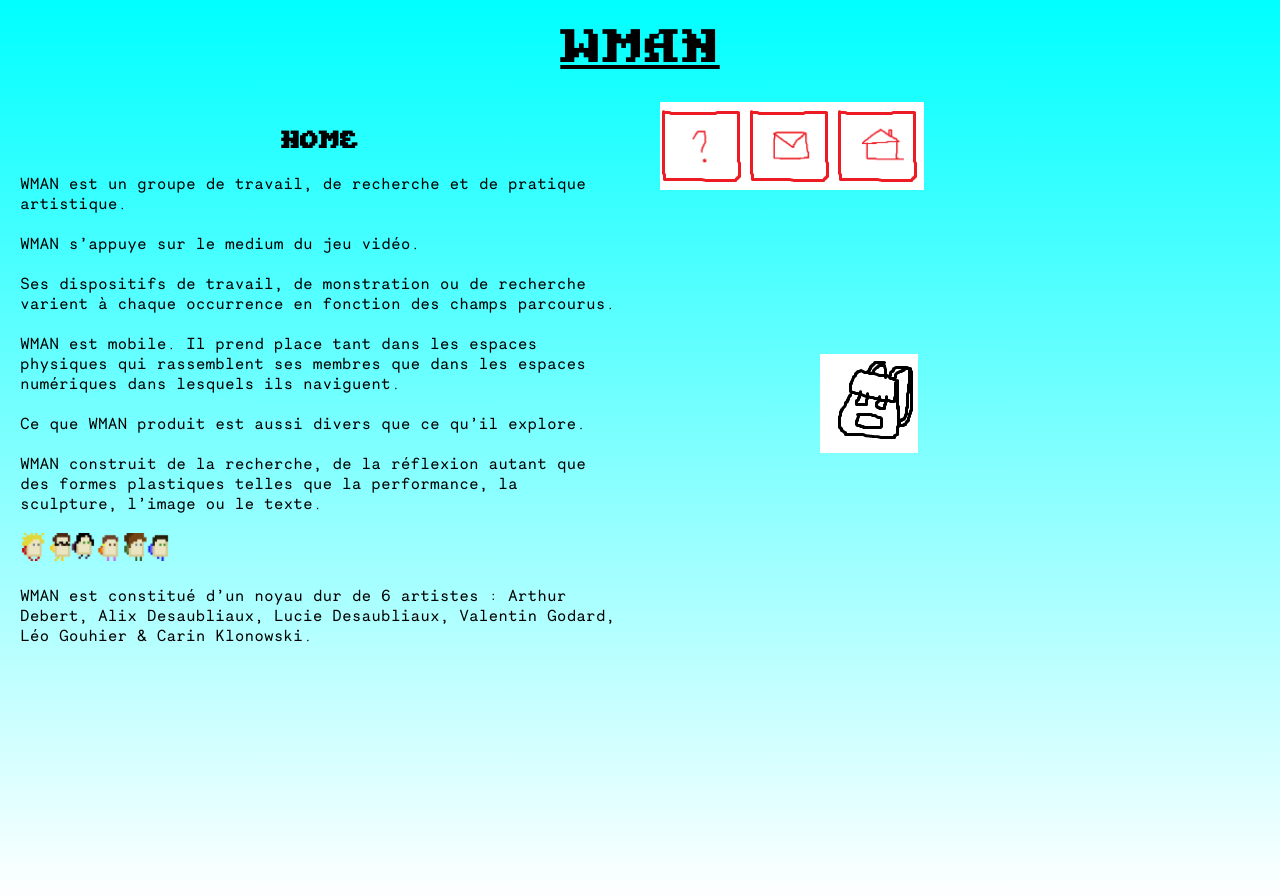
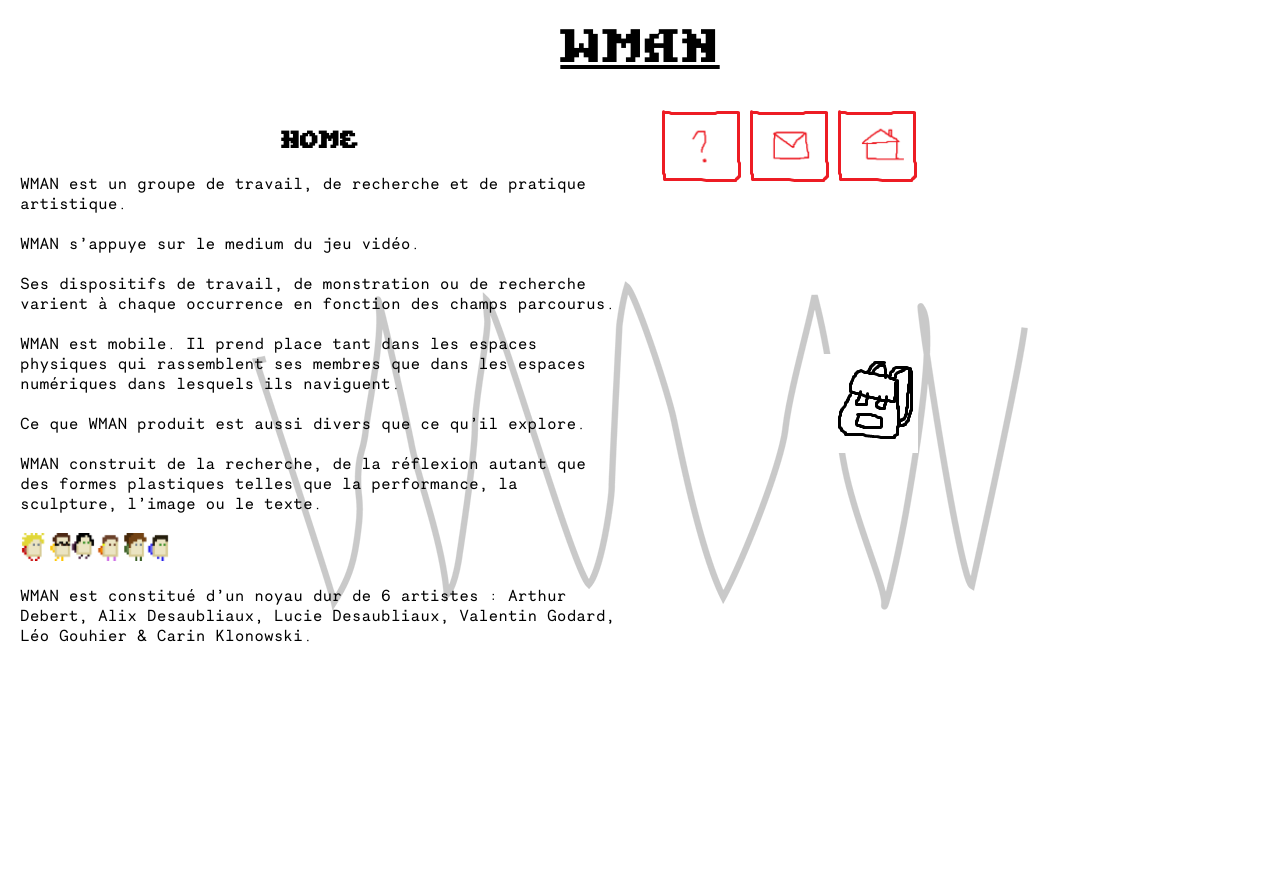
Before and after one commit to WMAN-guild/wman, a Jekyll site: the page built from index.markdown, in a window 1280 px wide. Shown: the top 896 px of the page. Built offline with Jekyll 4.4.1, drawn with Linux system fonts in a browser that asks for light colours; some web fonts are replaced.

Commit message:
Update _base.scss

```diff
--- a/_sass/minima/_base.scss
+++ b/_sass/minima/_base.scss
@@ -35,7 +35,9 @@ url("https://pquod.github.io/wman//fonts/Necto-Mono.woff2") format("woff2");
 body{
 	font-family: "Necto-Mono";
 	height:100vh;
-background-image: linear-gradient(to bottom, cyan, white);
+	background-image:url("/imgs/wmanlogopale.png");
+	background-repeat:no-repeat;
+	background-position: center top;
 }
 
 a{
```
